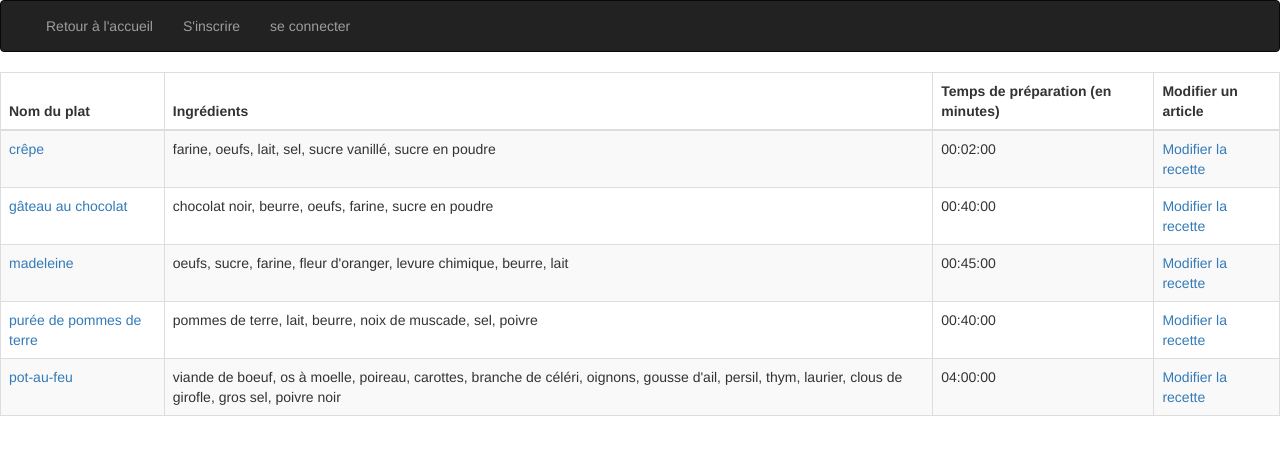
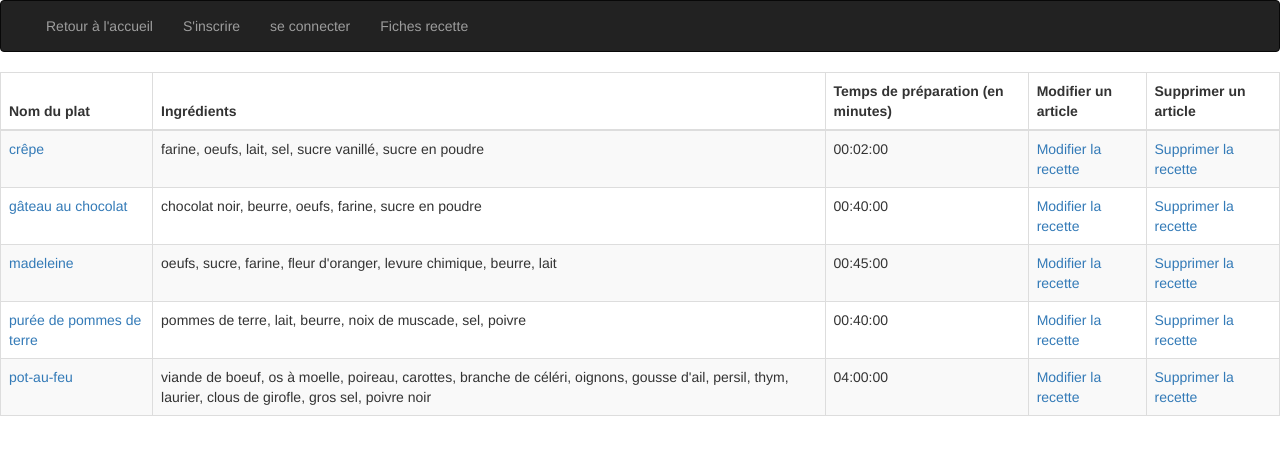
Before and after one commit to abdoulaye75/mini-CMS, a PHP site: page /mini-CMS/views/articles.php in a window 1280 px wide. Shown: the top 455 px of the page. Run offline with PHP 8.4, Linux system fonts and the light colour scheme; data comes from the database, SQL or seed files in the repository; style sheets or scripts are compiled from the project's sources.

Commit message:
ajout d'une colonne supprimer un article

```diff
--- a/views/articles.php
+++ b/views/articles.php
@@ -40,7 +40,7 @@ session_start();
 	        <li> <?php echo "<a href='signin.php'> se connecter </a>"; ?> </li>
 
 			<?php }?>
-
+    		<li> <a href="recettes.php"> Fiches recette </a> </li>
           </ul>
         </div>
       </div>
@@ -61,6 +61,7 @@ session_start();
 				<th> Ingrédients </th>
 				<th> Temps de préparation (en minutes) </th>
 				<th> Modifier un article </th>
+				<th> Supprimer un article </th>
 			</tr>
 		</thead>
 
@@ -69,7 +70,7 @@ session_start();
 
       		while ($donnees = $reponse->fetch()) { ?>
 			<tr>
-				<td> <?php echo '<a href="recette.php?name='.$donnees['name'].'">'.$donnees['name'].'</a>'; ?> </td>
+				<td> <?php echo '<a href="">'.$donnees['name'].'</a>'; ?> </td>
 				<td> <?php echo $donnees['ingredients']; ?> </td>
 				<td> <?php echo $donnees['preparation_time']; ?> </td>
 				<td> <?php $modifiedrecipes = array($donnees);
@@ -77,6 +78,11 @@ session_start();
 			          echo '<a href="update.php?id='.$donnees['id'].'"> Modifier la recette </a>';
 			        } ?>
 		        </td>
+		        <td> <?php $recipes = array($donnees);
+		        foreach ($recipes as $recipe) {
+		        	echo '<a href="delete.php?id='.$donnees['id'].'"> Supprimer la recette </a>';
+		        }
+		        ?> </td>
 			</tr>
 			<?php
     		} $reponse->closeCursor();
```
